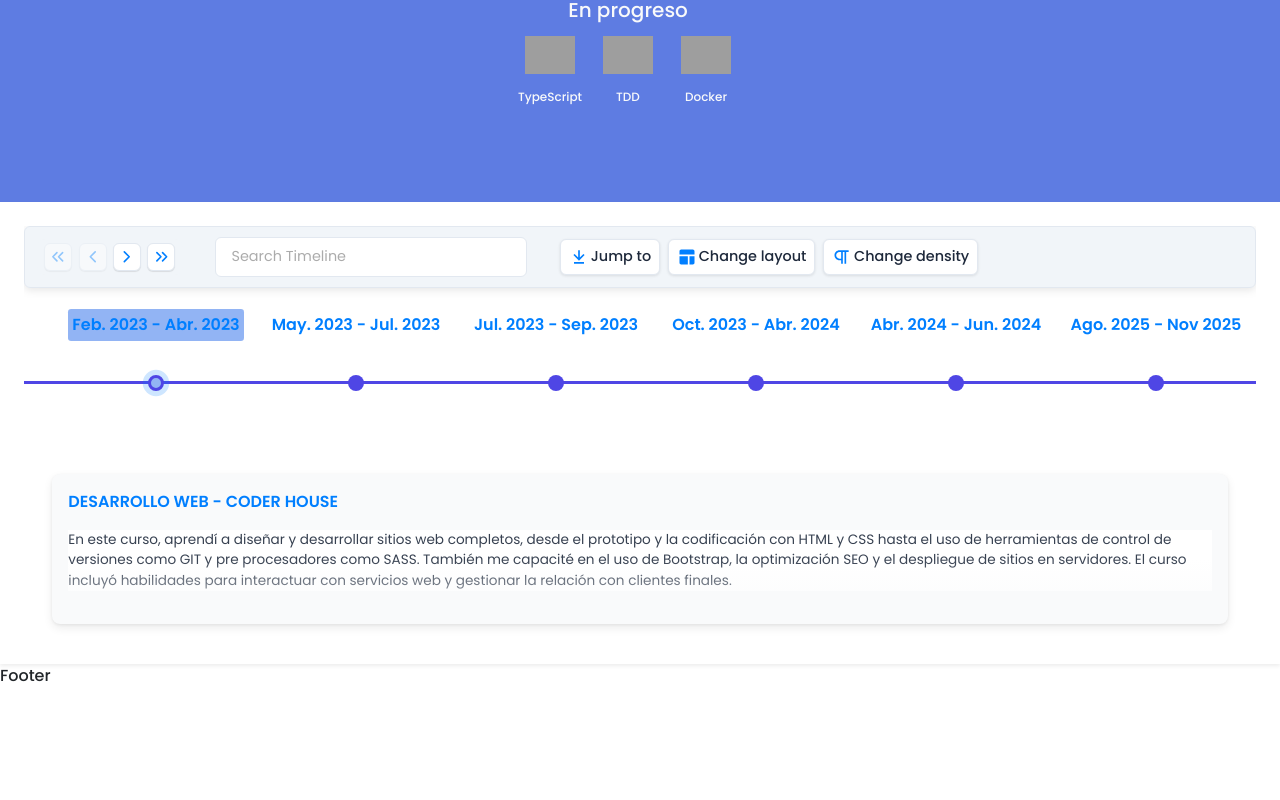
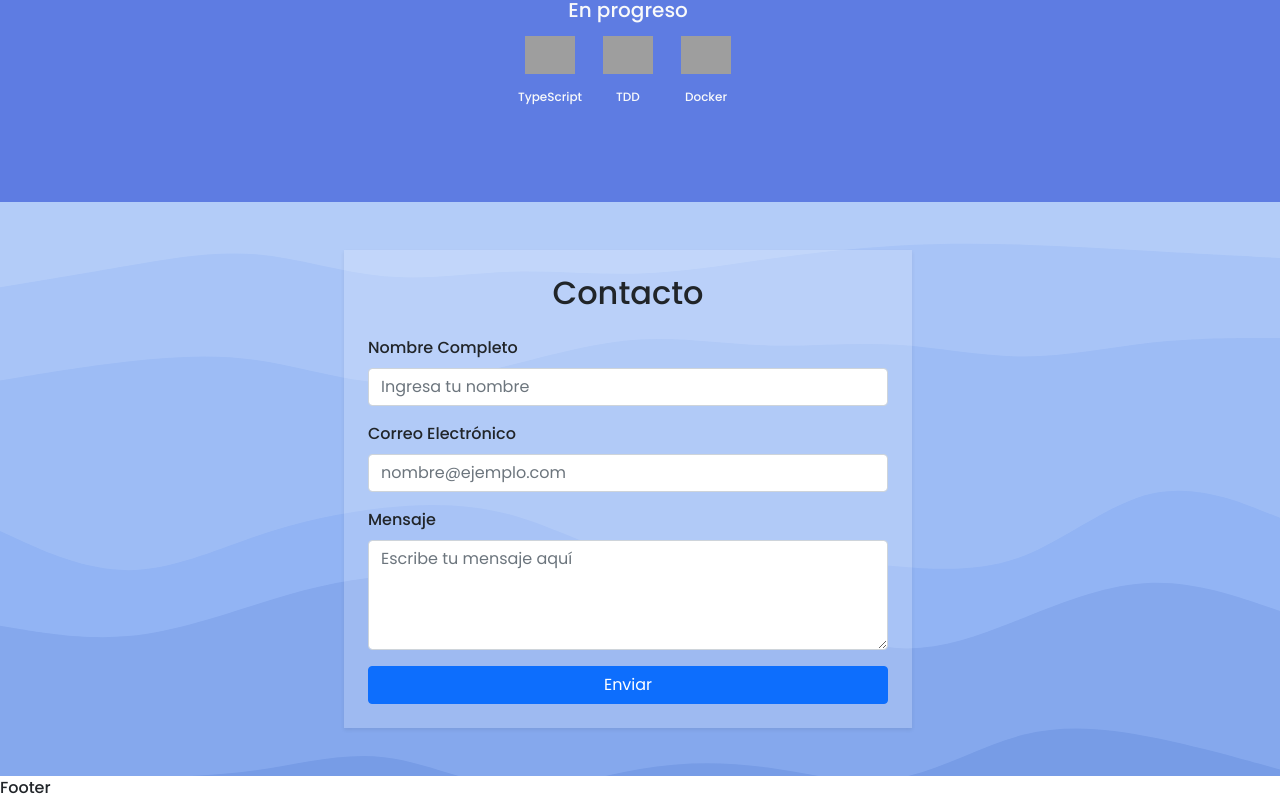
Before and after one commit to Agustin-Lovera04/AgustinLovera.dev, a React (Vite) app: page / in a window 1280 px wide. Shown: the part 3188-3988 px from the top of the page. Before the commit the page ends 3876 px from the top, so only its background shows below. Built offline with nearby package versions, Linux system fonts and the light colour scheme; grey boxes are pictures that could not be loaded.

Commit message:
Include and Finish Contacto

```diff
--- a/package.json
+++ b/package.json
@@ -10,6 +10,7 @@
     "preview": "vite preview"
   },
   "dependencies": {
+    "@emailjs/browser": "^4.4.1",
     "react": "^19.1.1",
     "react-dom": "^19.1.1",
     "react-router-dom": "^7.8.2",
--- a/src/App.css
+++ b/src/App.css
@@ -47,3 +47,10 @@ mark{
   background-color: var(--color_var_6);
   color: var(--color_var_1);
 }
+
+
+.Sec7{
+  background-image: url('./assets/gradient_sc7.svg');
+  background-repeat: no-repeat;
+  background-size: cover;
+}
--- a/src/Components/Home/Home.jsx
+++ b/src/Components/Home/Home.jsx
@@ -3,7 +3,8 @@ import Sec2 from "../Sec2/Sec2"
 import Sec3 from "../Sec3/Sec3"
 import Sec4 from "../Sec4/Sec4"
 import Sec5 from "../Sec5/Sec5"
-import Sec6 from "../Sec6/Sec6"
+/* import Sec6 from "../Sec6/Sec6" */
+import Sec7 from "../Sec7/Sec7"
 
 const Home = () => {
   return (
@@ -13,7 +14,8 @@ const Home = () => {
       <Sec3/>
       <Sec4/>
       <Sec5/>
-      <Sec6/>
+      {/* <Sec6/> */}
+      <Sec7 />
     </div>
   )
 }
--- a/src/Components/Sec6/Sec6.jsx
+++ b/src/Components/Sec6/Sec6.jsx
@@ -1,4 +1,4 @@
-import { Chrono } from "react-chrono";
+/* import { Chrono } from "react-chrono";
 const Sec6 = () => {
   const items = [
     {
@@ -60,3 +60,4 @@ const Sec6 = () => {
   );
 };
 export default Sec6;
+ */
--- /dev/null
+++ b/src/Components/Sec7/Sec7.jsx
@@ -0,0 +1,92 @@
+import { useRef, useState } from "react";
+import emailjs from "@emailjs/browser";
+const Sec7 = () => {
+  const [responseExit, setResponseExit] = useState(false)
+  const [responseError, setResponseError] = useState(false)
+
+  const form = useRef();
+
+  const sendEmail = (e) => {
+    e.preventDefault();
+
+    emailjs
+      .sendForm('service_1vl3t5q', 'template_mh382h8', form.current, {
+        publicKey: 'dLocXZcPepWYauHeU',
+      })
+      .then(
+        () => {
+          e.target.reset();
+          setResponseExit('Tu correo fue enviado con éxito! En breve nos pondremos en contacto contigo.')
+        },
+        () => {
+          setResponseError('Tu correo fue enviado con éxito! En breve nos pondremos en contacto contigo.')
+        }
+      );
+  };
+
+  return (
+    <div className="Sec7 p-5">
+      <div className="row justify-content-center">
+      {responseError && <div className="alert alert-danger">{responseError}</div>}
+      {responseExit && <div className="alert alert-success">{responseExit}</div>}
+      {!responseError && !responseExit &&
+        <div className="col-10 col-md-6">
+          <div
+            className="p-4 shadow-sm"
+            style={{ backgroundColor: "rgba(255, 255, 255, 0.2)" }}
+          >
+            <h2 className="text-center mb-4">Contacto</h2>
+            <form ref={form} onSubmit={sendEmail}>
+              <div className="mb-3">
+                <label htmlFor="nombre" className="form-label">
+                  Nombre Completo
+                </label>
+                <input
+                  type="text"
+                  className="form-control"
+                  id="nombre"
+                  name="user_name"
+                  placeholder="Ingresa tu nombre"
+                  required
+                />
+              </div>
+              <div className="mb-3">
+                <label htmlFor="email" className="form-label">
+                  Correo Electrónico
+                </label>
+                <input
+                  type="email"
+                  className="form-control"
+                  id="email"
+                  name="user_email"
+                  placeholder="nombre@ejemplo.com"
+                  required
+                />
+              </div>
+              <div className="mb-3">
+                <label htmlFor="mensaje" className="form-label">
+                  Mensaje
+                </label>
+                <textarea
+                  className="form-control"
+                  id="mensaje"
+                  name="message"
+                  rows="4"
+                  placeholder="Escribe tu mensaje aquí"
+                ></textarea>
+              </div>
+              <div className="d-grid gap-2">
+                <button type="submit" className="btn btn-primary">
+                  Enviar
+                </button>
+              </div>
+            </form>
+          </div>
+        </div>
+    }
+      </div>
+    </div>
+  );
+};
+
+export default Sec7;
```
Also changed, not shown: src/Components/Sec6/Sec6_Style.css (deleted, +0 -182 lines), src/assets/gradient_sc7.svg (renamed from src/assets/gradient_sc6.svg), 1 other file (tests, documents, lock files or other folders).
